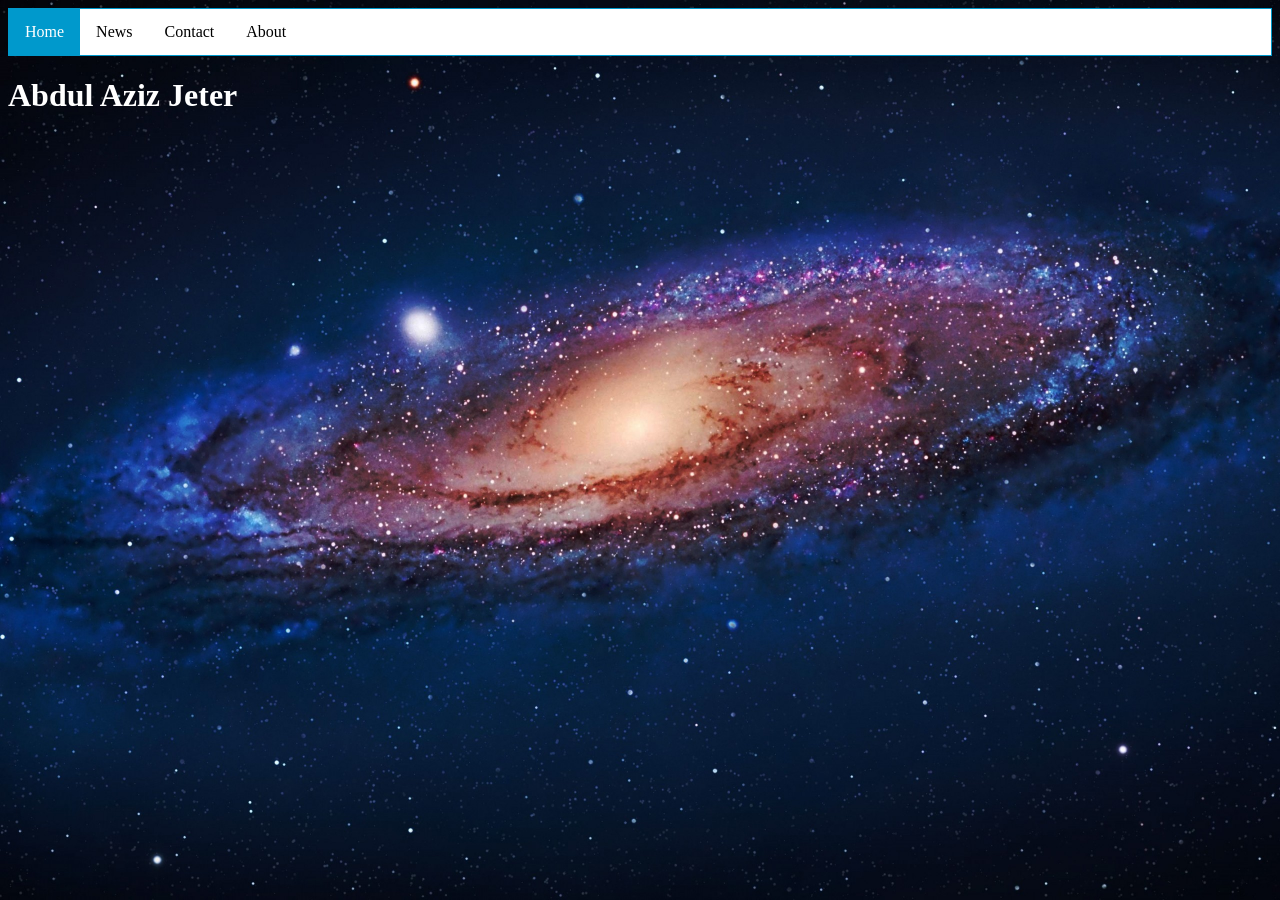
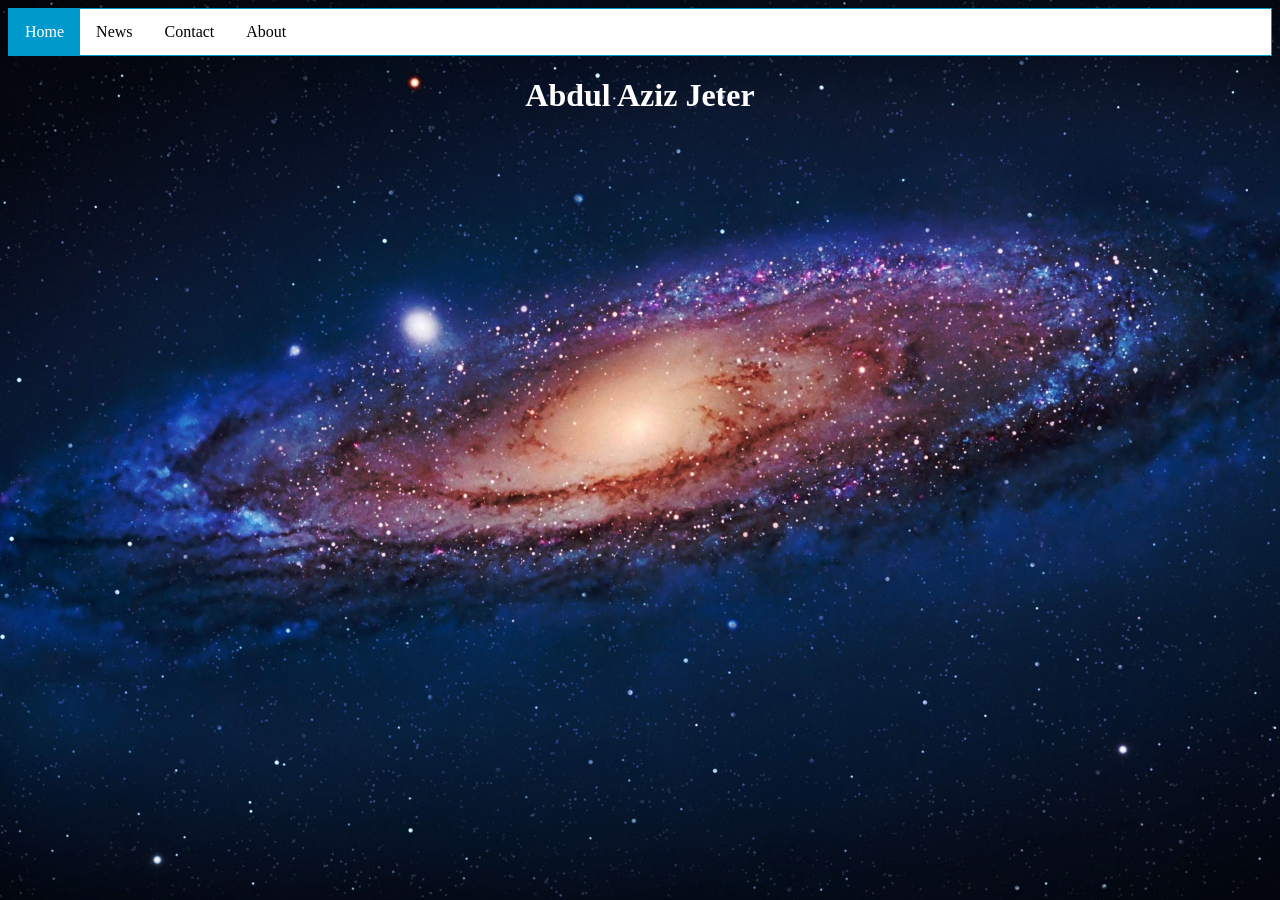
Before and after one commit to abdul-j/abdul-j.github.i, a Jekyll site: the page built from index.html, in a window 1280 px wide. Built offline with Jekyll 4.4.1, drawn with Linux system fonts in a browser that asks for light colours.

Commit message:
Update style.css

```diff
--- a/css/style.css
+++ b/css/style.css
@@ -8,6 +8,9 @@
       color: white;
 }
 
+body {
+  text-align: center;
+}
 
 ul {
     list-style-type: none;
```
